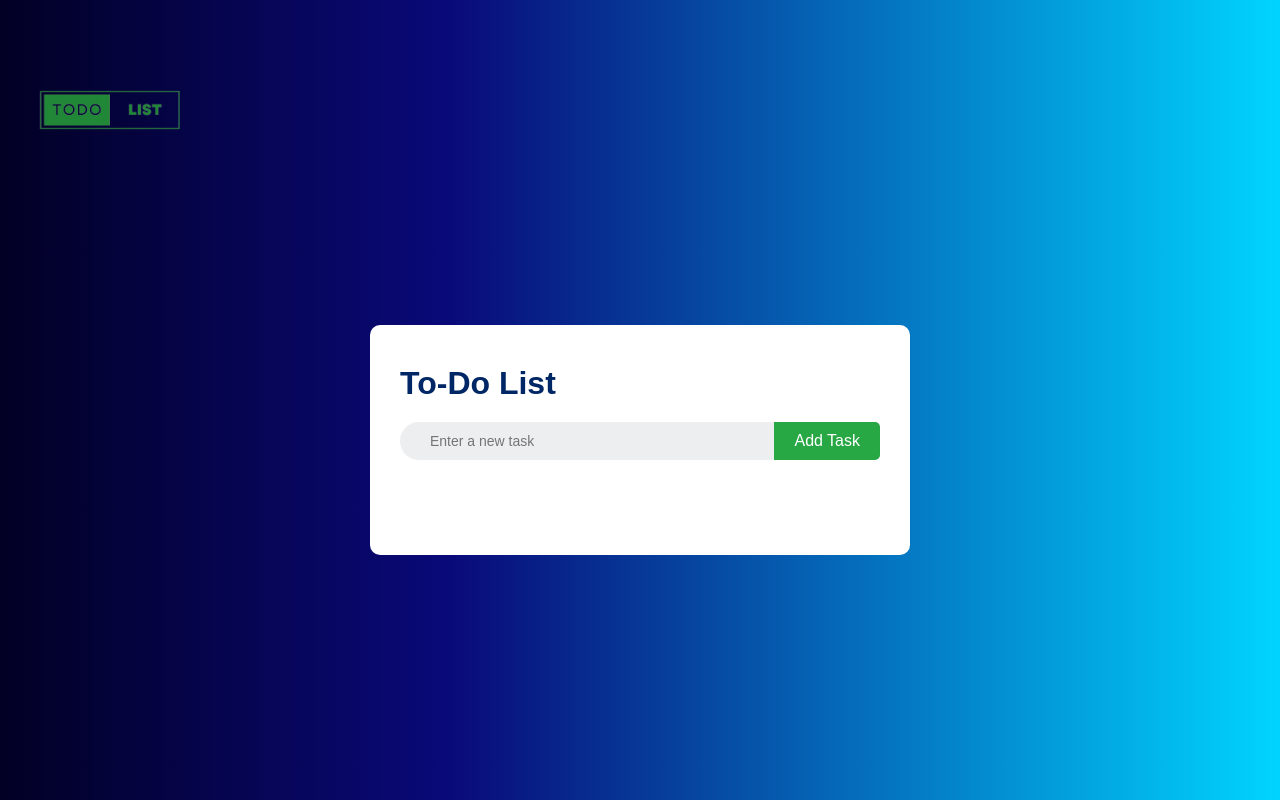
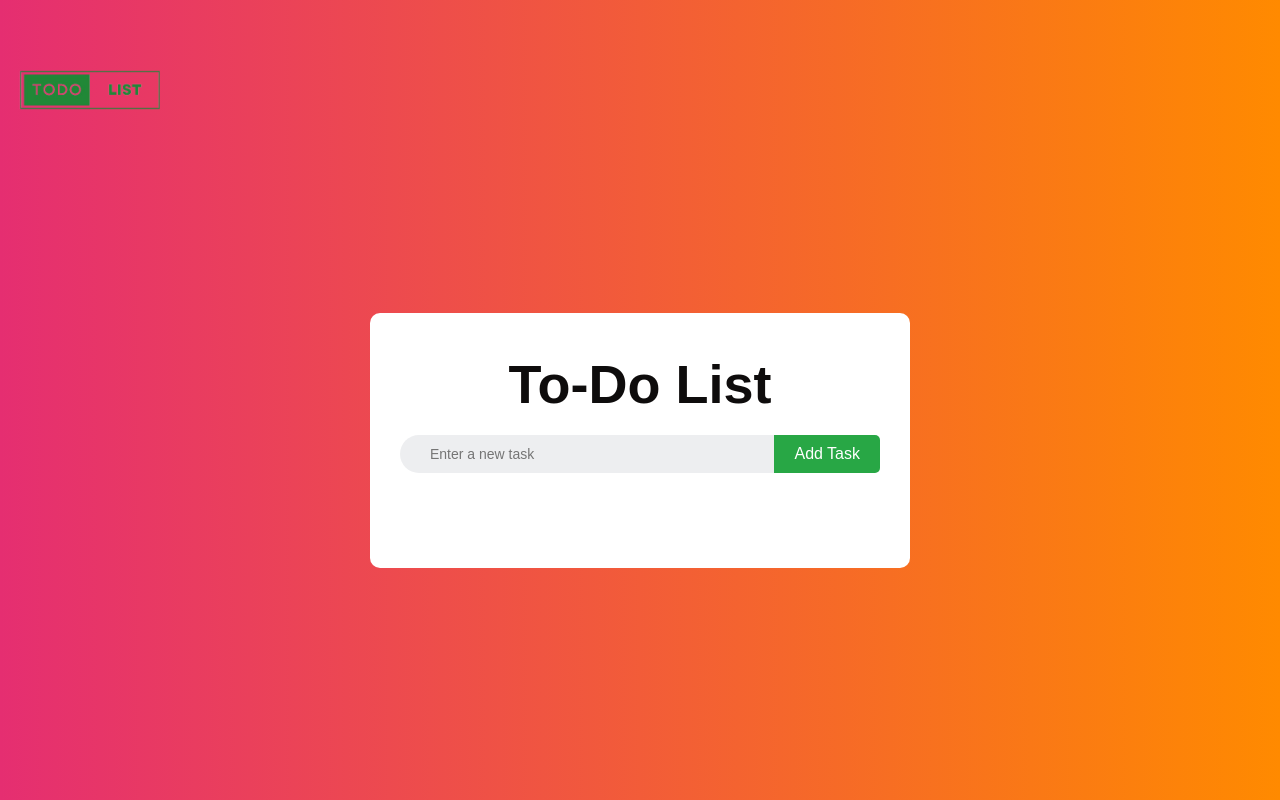
Before and after one commit to Darylsilva500/Todo-List-using-html-CSS-and-Javascript-, a plain HTML site: page index.html in a window 1280 px wide. Drawn offline with Linux system fonts and the light colour scheme.

Commit message:
Update style.css

```diff
--- a/style.css
+++ b/style.css
@@ -7,15 +7,15 @@
 
 .top-left {
     position: absolute;
-    top: 10px;
-    left: 10px;
+    top: -10px;
+    left: -10px;
     width: 200px;
 }
 
 .container {
     width: 100%;
     min-height: 100vh;
-    background: linear-gradient(90deg, rgba(2,0,36,1) 0%, rgba(9,9,121,1) 35%, rgba(0,212,255,1) 100%);
+    background: linear-gradient(90deg,#e52e71,#ff8a00);
     padding: 10px;
     display: flex;
     justify-content: center;
@@ -31,16 +31,19 @@
     border-radius: 10px;
 }
 
-.Todo-list h1 {
-    color: #002765;
-    display: flex;
-    align-items: center;
-    margin-bottom: 20px;
-}
 
 .Todo-list h1 img {
     width: 200px;
     margin-left: 10px;
+
+}
+
+.Todo-list h1 {
+    font-size: 54px;
+    color: #0e0c0c;
+    text-align: center;
+    margin-bottom: 20px;
+    font-family: 'Arial', sans-serif;
 }
 
 .row {
```
